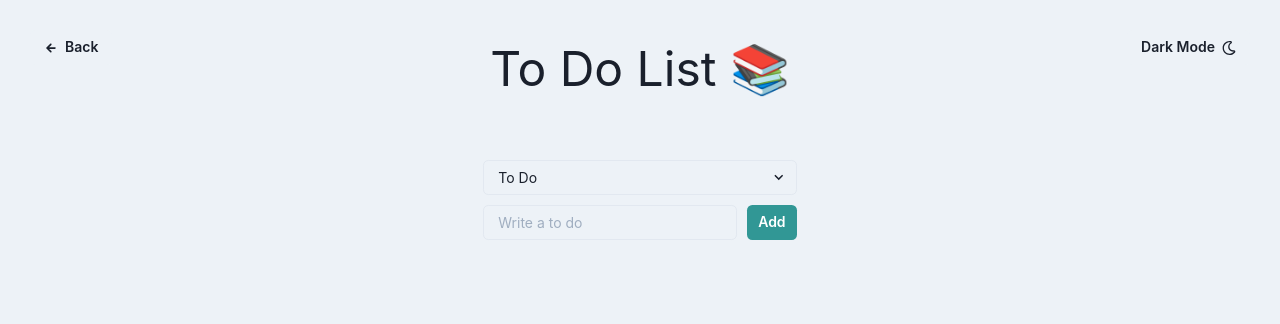
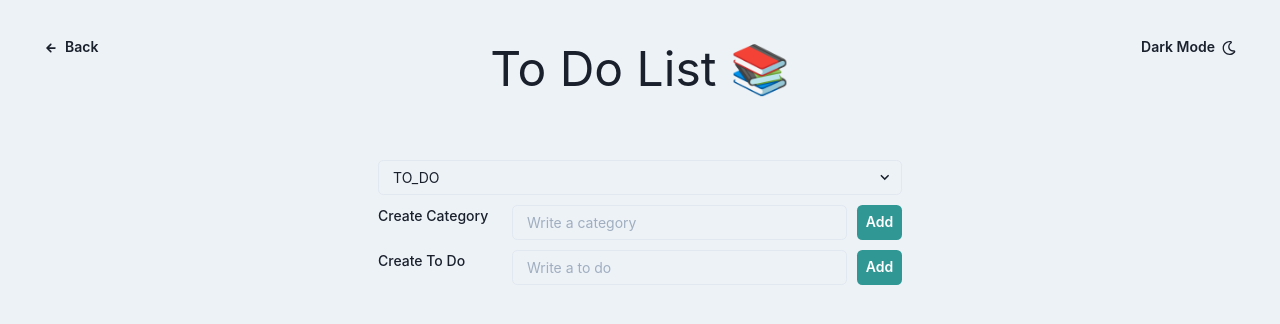
Before and after one commit to haneulee/react-study-v2, a React (Create React App) app: page /react-study-v2/todo in a window 1280 px wide. Shown: the top 324 px of the page. Built offline with nearby package versions, Linux system fonts and the light colour scheme.

Commit message:
add custom category

```diff
--- a/src/atoms.ts
+++ b/src/atoms.ts
@@ -9,19 +9,31 @@ export enum Categories {
 export interface IToDo {
   text: string;
   id: number;
-  category: Categories;
+  category: string;
 }
 const localStorageToDos = localStorage.getItem("ToDos");
 const parsedToDos = JSON.parse(localStorageToDos as any);
+
+const localStorageCategories = localStorage.getItem("Categories");
+const parsedCategories = JSON.parse(localStorageCategories as any);
 
 export const toDoState = atom<IToDo[]>({
   key: "toDo",
   default: parsedToDos ?? [],
 });
 
-export const categoryState = atom<Categories>({
+export const categoryState = atom<string>({
   key: "category",
   default: Categories.TO_DO,
+});
+
+export const categoriesState = atom<string[]>({
+  key: "categories",
+  default: parsedCategories ?? [
+    Categories.TO_DO,
+    Categories.DOING,
+    Categories.DONE,
+  ],
 });
 
 export const toDoSelector = selector({
--- /dev/null
+++ b/src/components/Categories.tsx
@@ -0,0 +1,72 @@
+import { Button } from "@chakra-ui/button";
+import { Input } from "@chakra-ui/input";
+import { Select } from "@chakra-ui/select";
+import { FormLabel } from "@chakra-ui/react";
+import { useForm } from "react-hook-form";
+import styled from "styled-components";
+import { useRecoilState } from "recoil";
+import { categoriesState, categoryState } from "../atoms";
+
+const FormContainer = styled.form`
+  display: flex;
+  flex-direction: row;
+  margin-top: 10px;
+  & button {
+    margin-left: 10px;
+  }
+`;
+
+interface IForm {
+  category: string;
+}
+
+const Categories = function () {
+  const [category, setCategory] = useRecoilState(categoryState);
+  const [categories, setCategories] = useRecoilState(categoriesState);
+  const { register, handleSubmit, setValue } = useForm<IForm>();
+
+  const handleValid = ({ category }: IForm) => {
+    const isDuplicated = categories.find((name) => name === category);
+    if (isDuplicated) {
+      window.alert("You already have that category name ! ");
+      return;
+    }
+
+    setCategories((oldCategories) => {
+      const newCategories = [category, ...oldCategories];
+      localStorage.setItem("Categories", JSON.stringify(newCategories));
+      return newCategories;
+    });
+    setValue("category", "");
+  };
+
+  const onInput = (event: React.FormEvent<HTMLSelectElement>) => {
+    setCategory(event.currentTarget.value as any);
+  };
+
+  return (
+    <>
+      <Select value={category} onInput={onInput}>
+        {categories.map((c) => (
+          <option key={Math.random()} value={c}>
+            {c}
+          </option>
+        ))}
+      </Select>
+      <FormContainer onSubmit={handleSubmit(handleValid)}>
+        <FormLabel width="200px">Create Category</FormLabel>
+        <Input
+          {...register("category", {
+            required: "Please write a category",
+          })}
+          placeholder="Write a category"
+        />
+        <Button type="submit" colorScheme="teal">
+          Add
+        </Button>
+      </FormContainer>
+    </>
+  );
+};
+
+export default Categories;
--- a/src/components/CreateToDo.tsx
+++ b/src/components/CreateToDo.tsx
@@ -1,5 +1,6 @@
 import { Button } from "@chakra-ui/button";
 import { Input } from "@chakra-ui/input";
+import { FormLabel } from "@chakra-ui/react";
 import { useForm } from "react-hook-form";
 import styled from "styled-components";
 import { useRecoilValue, useSetRecoilState } from "recoil";
@@ -23,14 +24,18 @@ const CreateToDo = function () {
   const category = useRecoilValue(categoryState);
   const { register, handleSubmit, setValue } = useForm<IForm>();
   const handleValid = ({ toDo }: IForm) => {
-    setToDos((oldToDos) => [
-      { text: toDo, id: Date.now(), category },
-      ...oldToDos,
-    ]);
+    setToDos((oldToDos) => {
+      const newToDos = [{ text: toDo, id: Date.now(), category }, ...oldToDos];
+
+      localStorage.setItem("ToDos", JSON.stringify(newToDos));
+
+      return newToDos;
+    });
     setValue("toDo", "");
   };
   return (
     <FormContainer onSubmit={handleSubmit(handleValid)}>
+      <FormLabel width="200px">Create To Do</FormLabel>
       <Input
         {...register("toDo", {
           required: "Please write a To Do",
--- a/src/components/ToDo.tsx
+++ b/src/components/ToDo.tsx
@@ -1,7 +1,7 @@
 import { Button } from "@chakra-ui/button";
-import { useSetRecoilState } from "recoil";
+import { useRecoilValue, useSetRecoilState } from "recoil";
 import styled from "styled-components";
-import { Categories, IToDo, toDoState } from "../atoms";
+import { Categories, categoriesState, IToDo, toDoState } from "../atoms";
 
 const ToDoWrapper = styled.li`
   background: rgba(0, 0, 0, 0.2);
@@ -15,6 +15,7 @@ const ToDoButton = styled(Button)`
 
 const ToDo = function ({ text, category, id }: IToDo) {
   const setToDos = useSetRecoilState(toDoState);
+  const categories = useRecoilValue(categoriesState);
   const onClick = (event: React.MouseEvent<HTMLButtonElement>) => {
     const {
       currentTarget: { name },
@@ -38,21 +39,21 @@ const ToDo = function ({ text, category, id }: IToDo) {
   return (
     <ToDoWrapper>
       <span>{text}</span>
-      {category !== Categories.DOING && (
-        <ToDoButton color="teal" name={Categories.DOING} onClick={onClick}>
-          Doing
-        </ToDoButton>
-      )}
-      {category !== Categories.TO_DO && (
-        <ToDoButton color="teal" name={Categories.TO_DO} onClick={onClick}>
-          To Do
-        </ToDoButton>
-      )}
-      {category !== Categories.DONE && (
-        <ToDoButton color="teal" name={Categories.DONE} onClick={onClick}>
-          Done
-        </ToDoButton>
-      )}
+      {categories.map((c) => {
+        if (c !== category) {
+          return (
+            <ToDoButton
+              key={Math.random()}
+              color="teal"
+              name={c}
+              onClick={onClick}
+            >
+              {c}
+            </ToDoButton>
+          );
+        }
+        return null;
+      })}
     </ToDoWrapper>
   );
 };
--- a/src/routes/ToDoList.tsx
+++ b/src/routes/ToDoList.tsx
@@ -1,12 +1,13 @@
-import { useRecoilState, useRecoilValue } from "recoil";
+import { useRecoilValue } from "recoil";
+import { toDoSelector } from "atoms";
+import styled from "styled-components";
+import { Helmet } from "react-helmet";
+
+import Categories from "components/Categories";
 import CreateToDo from "components/CreateToDo";
 import ToDo from "components/ToDo";
-import { Categories, categoryState, toDoSelector, toDoState } from "atoms";
-import styled from "styled-components";
-import { Helmet } from "react-helmet";
 import BackButton from "components/BackButton";
 import ToggleButton from "components/ToggleButton";
-import { Select } from "@chakra-ui/select";
 
 const Container = styled.div`
   display: flex;
@@ -40,10 +41,7 @@ const ToDoContainer = styled.ul`
 
 const ToDoList = function () {
   const toDos = useRecoilValue(toDoSelector);
-  const [category, setCategory] = useRecoilState(categoryState);
-  const onInput = (event: React.FormEvent<HTMLSelectElement>) => {
-    setCategory(event.currentTarget.value as any);
-  };
+
   return (
     <Container>
       <Helmet>
@@ -55,15 +53,7 @@ const ToDoList = function () {
         <ToggleButton />
       </Header>
       <Wrapper>
-        <Select
-          placeholder="Select category"
-          value={category}
-          onInput={onInput}
-        >
-          <option value={Categories.TO_DO}>To Do</option>
-          <option value={Categories.DOING}>Doing</option>
-          <option value={Categories.DONE}>Done</option>
-        </Select>
+        <Categories />
         <CreateToDo />
         <ToDoContainer>
           {toDos?.map((toDo) => (
```
